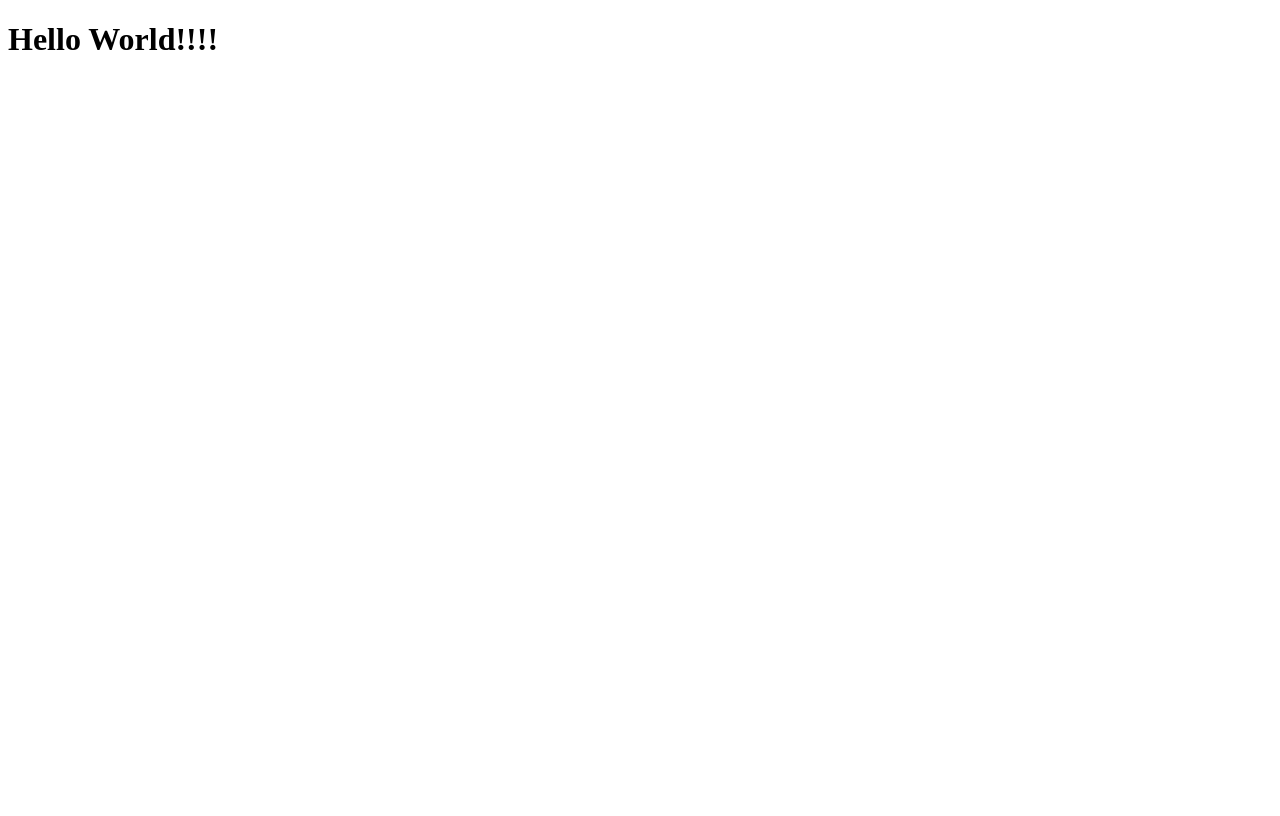
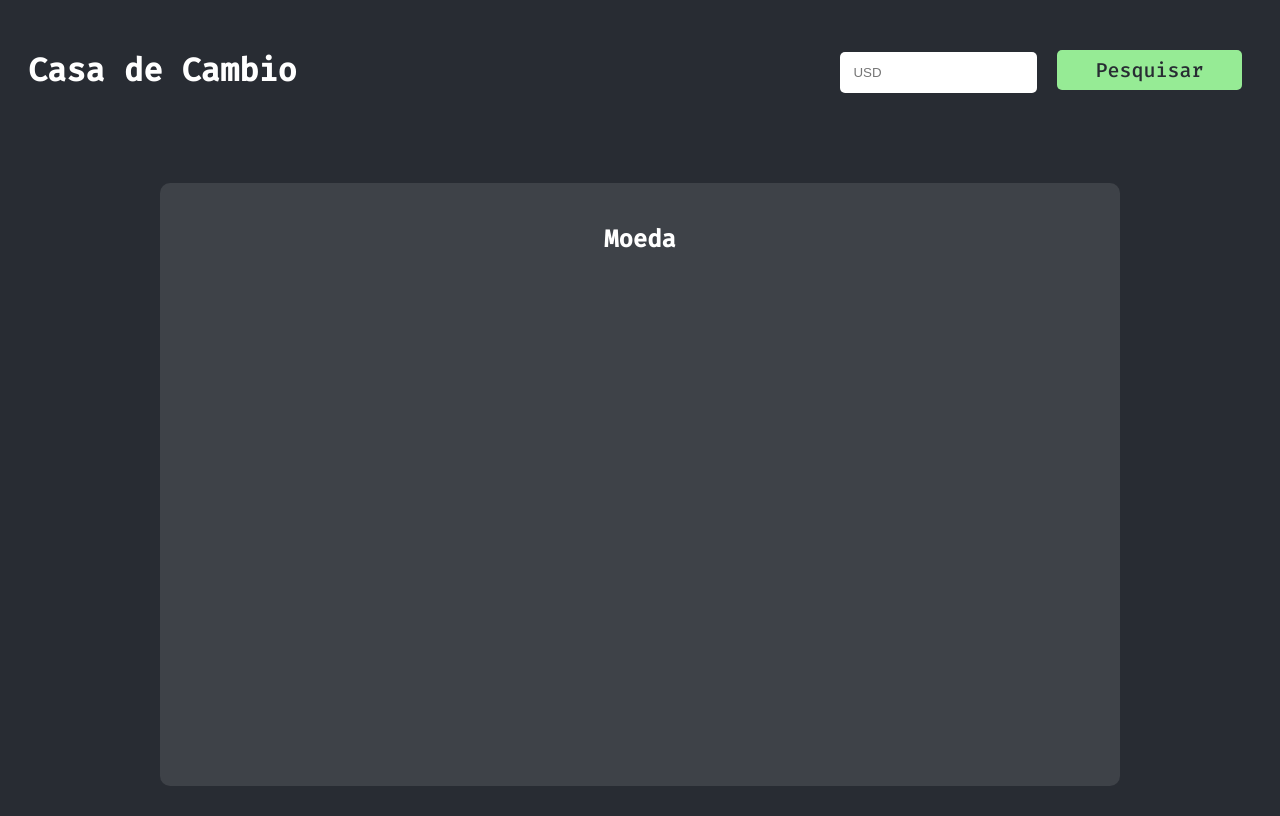
Before and after one commit to marinavcmonteiro/casa-de-cambio, a website built with Vite: page index.html in a window 1280 px wide. Built offline with nearby package versions, Linux system fonts and the light colour scheme.

Commit message:
Estrutura e estilização

```diff
--- a/index.html
+++ b/index.html
@@ -1,13 +1,34 @@
 <!DOCTYPE html>
 <html lang="en">
+
 <head>
     <meta charset="UTF-8">
     <meta http-equiv="X-UA-Compatible" content="IE=edge">
     <meta name="viewport" content="width=device-width, initial-scale=1.0">
+    <link rel="preconnect" href="https://fonts.googleapis.com">
+    <link rel="preconnect" href="https://fonts.gstatic.com" crossorigin>
+    <link href="https://fonts.googleapis.com/css2?family=Fira+Code:wght@500&display=swap" rel="stylesheet">
+    <script type="module" src="./src/main.js" defer></script>
     <title>Casa de Cambio</title>
-    <script type="module" src="./src/main.js" defer></script>
 </head>
+
 <body>
-    <h1>Hello World!!!!</h1>
+    <header>
+        <h1>Casa de Cambio</h1>
+        <div>
+            <input type="text" id="input" placeholder="USD">
+            <button type="submit">Pesquisar</button>
+        </div>
+    </header>
+    <main>
+        <div class="container">
+            <h2 id="answer">Moeda</h2>
+
+            <div class="card-container">
+
+            </div>
+        </div>
+    </main>
 </body>
+
 </html>
--- a/src/main.js
+++ b/src/main.js
@@ -0,0 +1 @@
+import './style.css';
--- /dev/null
+++ b/src/style.css
@@ -0,0 +1,70 @@
+/* src/style.css */
+body {
+  background-color: #282C33;
+  color: white;
+  font-family: 'Fira Code', monospace;
+  text-align: center;
+  min-height: 100vh;
+}
+
+header {
+  display: flex;
+  justify-content: space-between;
+  padding: 20px;
+  align-items: center;
+}
+
+main {
+  display: flex;
+  justify-content: center;
+  margin-top: 50px;
+}
+
+.container {
+  background-color: rgba(255,255,255,0.1);
+  border-radius: 10px;
+  padding: 10px 30px;
+  width: 900px;
+  height: 583px;
+}
+
+h2 {
+  color: white;
+  padding: 10px;
+}
+
+input {
+  border: 0 none;
+  border-radius:5px;
+  padding: 13px;
+  width: 171px;
+}
+
+button {
+  background-color: #96EB95;
+  border: 0 none;
+  padding: 7px;
+  font-size: 20px;
+  font-family: 'Fira Code', monospace;
+  color: #282C33;
+  border-radius: 5px;
+  cursor: pointer;
+  margin: 10px;
+  width: 185px;
+}
+
+.card-container{
+  display: flex;
+  flex-wrap: wrap;
+}
+
+.card {
+  background-color: #282C33;
+  display: flex;
+  justify-content: space-around;
+  align-items: center;
+  width: 150px;
+  height: 44px;
+  border-radius: 5px;
+  margin: 15px;
+}
```
